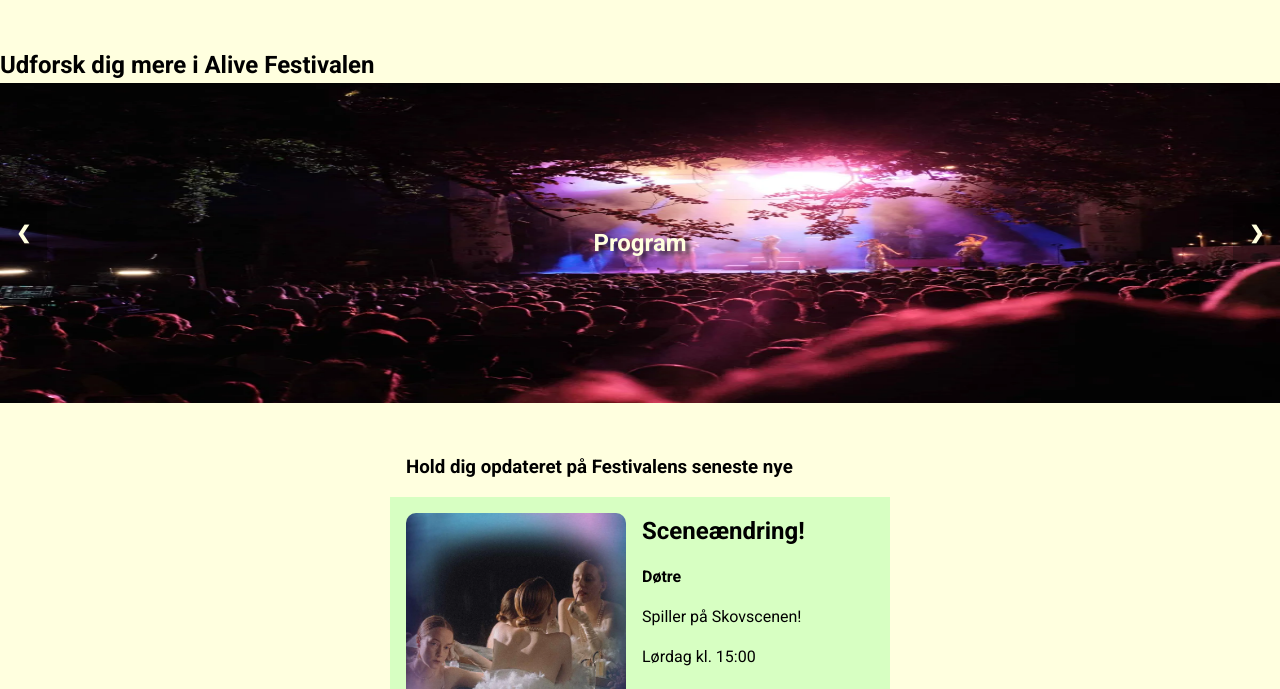
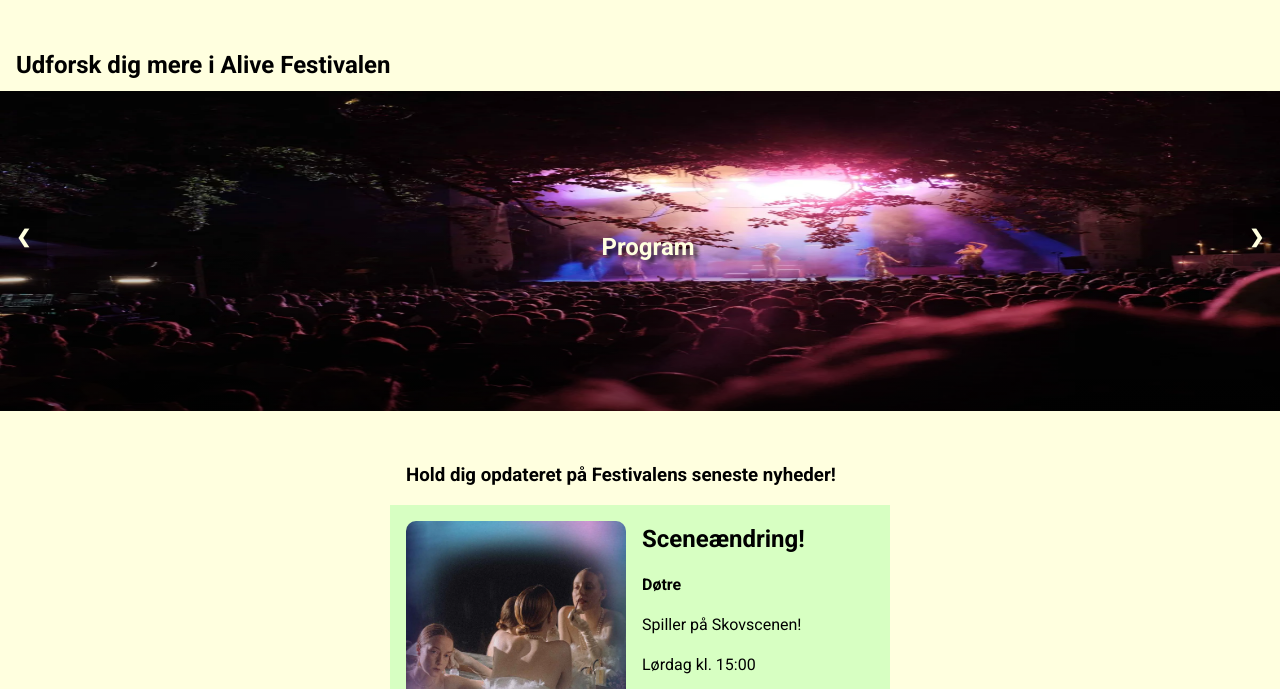
Before and after one commit to MartinPylle/Webapp-Alive-Festival, a plain HTML site: page index.html in a window 1280 px wide. Shown: the part 763-1452 px from the top of the page. Drawn offline with Linux system fonts and the light colour scheme.

Commit message:
HELL YEAH DET VIRKER

```diff
--- a/assets/css/style.css
+++ b/assets/css/style.css
@@ -145,6 +145,11 @@ body {
     margin-bottom: var(--mdSpacer);
 }
 
+.slideshow-container h2 {
+    margin-left: 1rem;
+    margin-bottom: 0.5rem;
+}
+
 .mySlides {
     display: none;
     position: relative;
@@ -153,11 +158,17 @@ body {
 .mySlides img {
     vertical-align: middle;
     height: 40vh;
-    background: linear-gradient(rgba(0,0,0,0.8));
 }
 
 .mySlides {
     display: flex;
+}
+
+.mySlides::after {
+    content: '';
+    position: absolute;
+    inset: 0;
+    background: linear-gradient(to top, rgba(0,0,0,0.6) 0%, transparent 60%);
 }
 
 .text {
@@ -167,6 +178,7 @@ body {
     transform: translate(-50%, -50%);
     z-index: 2;
     text-align: center;
+    z-index: 3;
 }
 
 .text h2 {
--- a/assets/js/forside.js
+++ b/assets/js/forside.js
@@ -14,6 +14,7 @@ function showSlides() {
 
   slideIndex++;
   if (slideIndex > slides.length) { slideIndex = 1; }
+  if (slideIndex < 1) {slideIndex = slides.length; }
 
   slides[slideIndex - 1].style.display = "block";
 
--- a/index.html
+++ b/index.html
@@ -57,10 +57,9 @@
 			</a>
 			<div class="text"><h2>Program</h2></div>
 		</div>
-
 		<div class="mySlides fade">
 			<a href="/madoversigt.html">
-				<img src="./assets/img/mand_der_pejer.webp" style="width:100%;" alt="Mad og drikke">
+				<img src="./assets/img/mand_med_en_kop.webp" style="width:100%;" alt="Mad og drikke">
 			</a>
 			<div class="text"><h2>Mad og Drikke</h2></div>
 			</div>
@@ -77,7 +76,7 @@
 
 	 <!-- Nyhedscards -->
 	  <section class="cards">
-		<h3>Hold dig opdateret på Festivalens seneste nye</h3>
+		<h3>Hold dig opdateret på Festivalens seneste nyheder!</h3>
 		<!-- <article class="card">
 			<img src="./assets/img/døtre.webp" alt="Knustner Døtre, sceneændring til Skovscenen lørdag kl. 15:00">
 			<div class="card-info">
```
